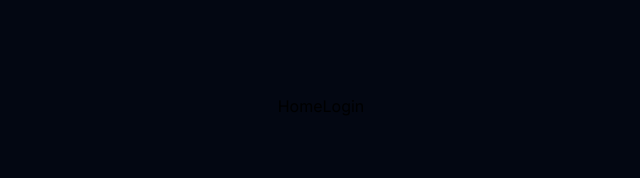
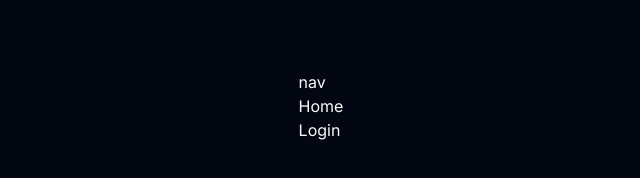
Before and after one commit to fabaohs/HelpEase, a Next.js app: page /HelpEase/Home in a window 1280 px wide. Shown: the part 294-472 px from the top of the page, without its empty margins (319-959 px from the left). Built offline with nearby package versions, Linux system fonts and the light colour scheme.

Commit message:
feat: just added an simple home

```diff
--- /dev/null
+++ b/src/app/Home/layout.tsx
@@ -0,0 +1,15 @@
+import { ReactNode } from "react";
+
+interface iProps {
+  children: ReactNode;
+}
+
+export default function Layout({ children }: iProps) {
+  return (
+    <div>
+      <div>nav</div>
+
+      <main>{children}</main>
+    </div>
+  );
+}
--- a/src/app/Home/page.tsx
+++ b/src/app/Home/page.tsx
@@ -2,9 +2,11 @@ import Link from "next/link";
 
 export default function Home() {
   return (
-    <>
-      <p>Home</p>
-      <Link href="/Login">Login</Link>
-    </>
+    <div>
+      <h1 className="text-foreground">Home</h1>
+      <Link href="/Login" className="text-foreground">
+        Login
+      </Link>
+    </div>
   );
 }
--- a/src/app/layout.tsx
+++ b/src/app/layout.tsx
@@ -20,7 +20,7 @@ export default function RootLayout({
     <html lang="pt_BR">
       <body className={inter.className}>
         <QueryProvider>
-          <div className="dark min-h-screen bg-background flex items-center justify-center">
+          <div className="dark min-h-screen bg-background flex items-center justify-center text-foreground">
             {children}
           </div>
         </QueryProvider>
```
